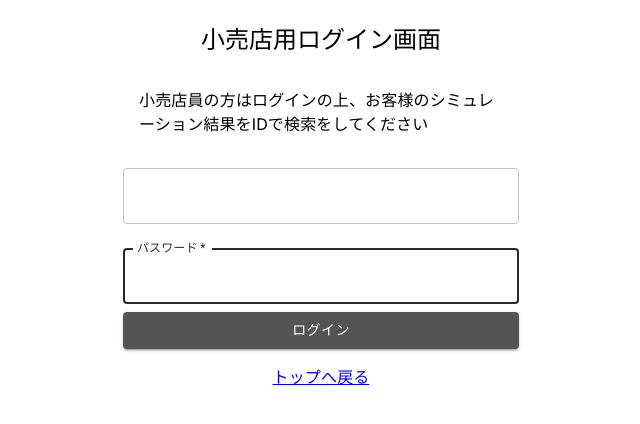
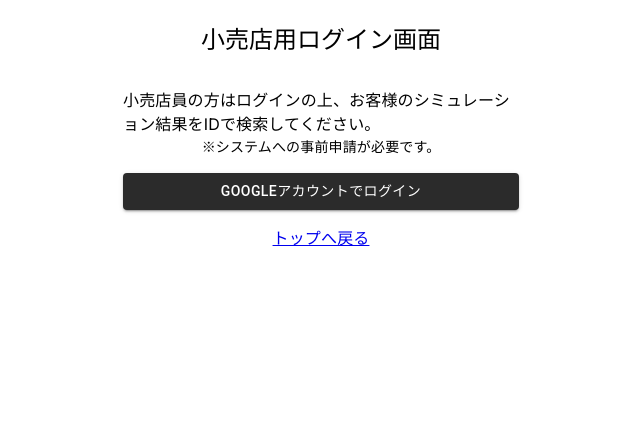
Before and after one commit to tomoki33kurita/baseball-simulation, a Next.js app: page /signIn in a window 1280 px wide. Shown: the top 424 px of the page, without its empty margins (319-959 px from the left). Built offline with nearby package versions, Linux system fonts and the light colour scheme.

Commit message:
fixed styles

```diff
--- a/app/signIn/page.tsx
+++ b/app/signIn/page.tsx
@@ -15,9 +15,7 @@
 const SignIn: React.FC = () => {
   const { handleSubmit, control, register } = useForm()
   const router = useRouter()
-  const [isLogining, setIsLogining] = React.useState(false)
   const handleSignIn = async (data: any) => {
-    setIsLogining(true)
     const googleProvider = new GoogleAuthProvider()
     try {
       await setPersistence(auth, browserSessionPersistence)
@@ -38,25 +36,20 @@
               小売店用ログイン画面
             </Typography>
           </Box>
-          <Box p={2} pt={4}>
-            小売店員の方はログインの上、お客様のシミュレーション結果をIDで検索をしてください
+          <Box pt={4}>小売店員の方はログインの上、お客様のシミュレーション結果をIDで検索してください。</Box>
+          <Box display={'flex'} justifyContent={'center'} fontSize={14} pb={2}>
+            ※システムへの事前申請が必要です。
           </Box>
           <form onSubmit={handleSubmit(handleSignIn)}>
-            <Box>
+            {/* <Box>
               <ControlledTextField name={'email'} label={'メールアドレス'} control={control} register={register} />
             </Box>
             <Box>
               <ControlledTextField name={'password'} type={'password'} label={'パスワード'} control={control} register={register} />
-            </Box>
-            <Button type="submit" fullWidth variant="contained" color="secondary">
-              ログイン
+            </Box> */}
+            <Button type="submit" fullWidth variant="contained" color="primary">
+              Googleアカウントでログイン
             </Button>
-            {isLogining && (
-              <Box style={{ textAlign: 'right' }}>
-                ログイン中...
-                <CircularProgress size={14} />
-              </Box>
-            )}
           </form>
         </Box>
         <Box display={'flex'} justifyContent={'center'}>
--- a/features/retail/Components/SearchForm.tsx
+++ b/features/retail/Components/SearchForm.tsx
@@ -82,7 +82,7 @@
               <Box>シミュレーションID</Box>
               <ControlledTextField name={'documentId'} label={'IDを入力'} {...{ control, register, disabled }} />
             </Box>
-            <Box display={'flex'} alignItems={'center'}>
+            <Box display={'flex'} alignItems={'center'} mt={3} ml={2}>
               <Button variant={'contained'} color={'primary'} type={'submit'} onClick={handleSubmit(handleClick)} disabled={disabled}>
                 検索
               </Button>
--- a/styles/themes/index.ts
+++ b/styles/themes/index.ts
@@ -12,7 +12,7 @@
       main: '#2b2b2b' // プライマリカラー
     },
     secondary: {
-      main: '#545454' // セカンダリカラー
+      main: '#949494' // セカンダリカラー
     },
     // background: {
     //   default: '#487e4c' // 背景のデフォルトカラー
```
